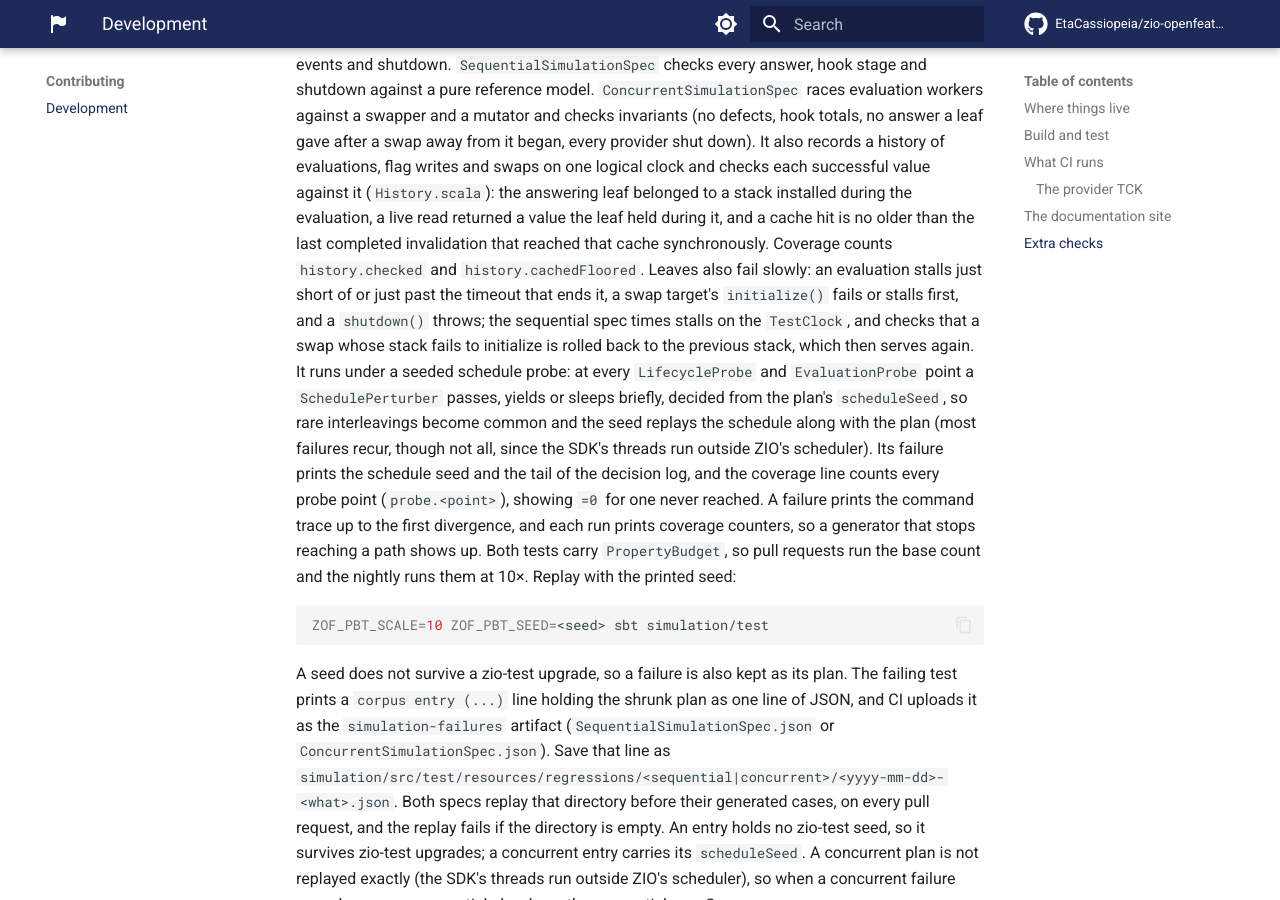
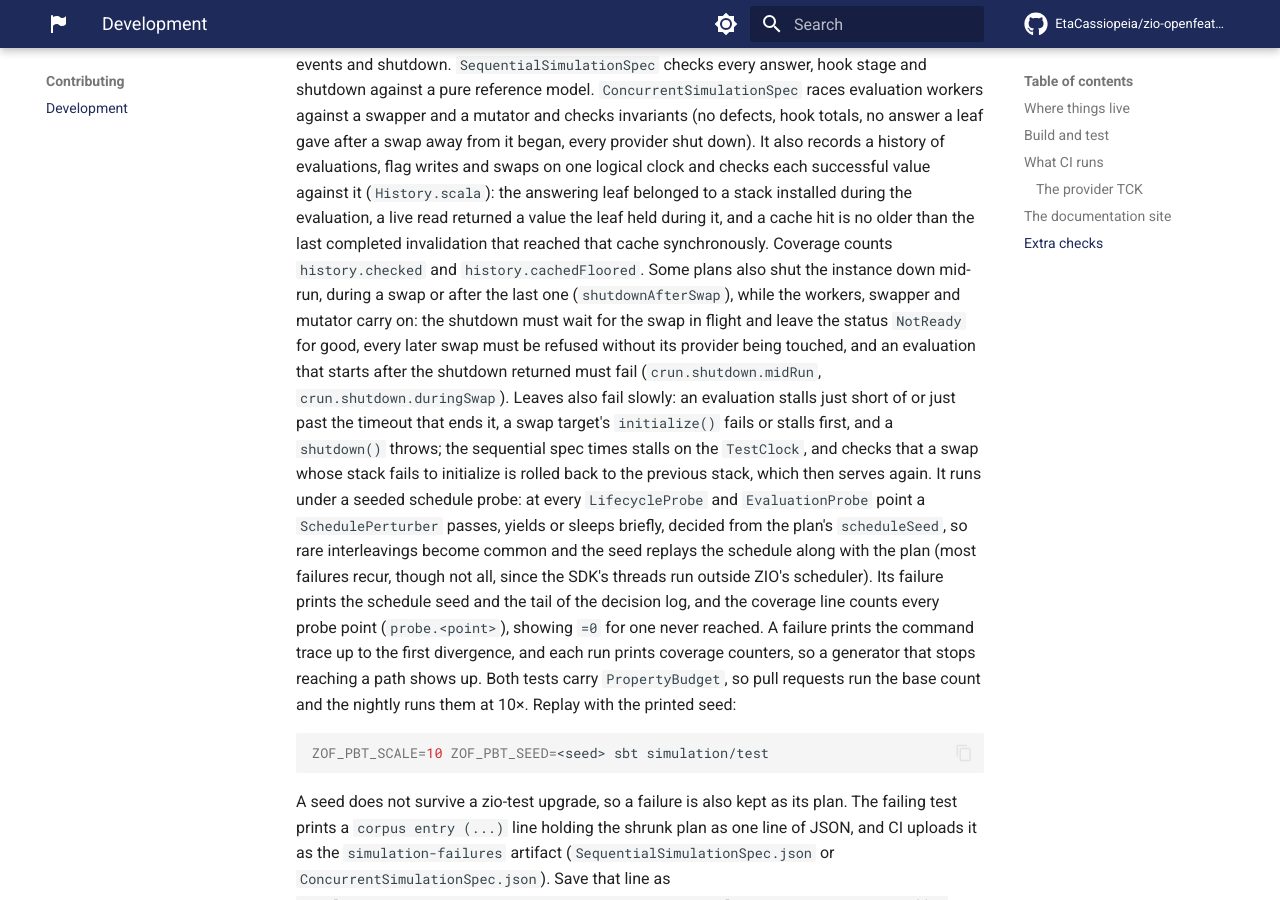
Before and after one commit to EtaCassiopeia/zio-openfeature, an MkDocs documentation site: the page built from docs/development.md, in a window 1280 px wide and 900 px high, scrolled down 4578 px. Built offline with MkDocs 1.6.1 and Material for MkDocs 9.7.7, drawn with Linux system fonts in a browser that asks for light colours; comment, search, counter and statistics services are not loaded.

Commit message:
Let the concurrent simulation shut an instance down mid-run (#1010)

```diff
--- a/docs/development.md
+++ b/docs/development.md
@@ -152,7 +152,11 @@ invariants (no defects, hook totals, no answer a leaf gave after a swap away fro
 down). It also records a history of evaluations, flag writes and swaps on one logical clock and checks each successful
 value against it (`History.scala`): the answering leaf belonged to a stack installed during the evaluation, a live
 read returned a value the leaf held during it, and a cache hit is no older than the last completed invalidation that
-reached that cache synchronously. Coverage counts `history.checked` and `history.cachedFloored`. Leaves also fail slowly: an evaluation stalls just short of or just past the timeout that ends it, a swap target's
+reached that cache synchronously. Coverage counts `history.checked` and `history.cachedFloored`. Some plans also shut
+the instance down mid-run, during a swap or after the last one (`shutdownAfterSwap`), while the workers, swapper and
+mutator carry on: the shutdown must wait for the swap in flight and leave the status `NotReady` for good, every later
+swap must be refused without its provider being touched, and an evaluation that starts after the shutdown returned
+must fail (`crun.shutdown.midRun`, `crun.shutdown.duringSwap`). Leaves also fail slowly: an evaluation stalls just short of or just past the timeout that ends it, a swap target's
 `initialize()` fails or stalls first, and a `shutdown()` throws; the sequential spec times stalls on the `TestClock`,
 and checks that a swap whose stack fails to initialize is rolled back to the previous stack, which then serves again. It runs under a seeded schedule probe: at every `LifecycleProbe` and `EvaluationProbe` point a
 `SchedulePerturber` passes, yields or sleeps briefly, decided from the plan's `scheduleSeed`, so rare interleavings
--- a/formal/lifecycle/README.md
+++ b/formal/lifecycle/README.md
@@ -285,8 +285,12 @@ so a run the trace check skips is still checked here.
 | `ShutDownAtMostOnce`, `TearDownOnce`, `ClosedCleanly` | the simulation's end checks (each leaf shut down exactly once, the end state) | end of run |
 
 `codemutants.py` puts a bug into the code for each of `GateDownWhenIdle`, `OneLockHolder`, `BoundNotShutDown` and
-`NotReadyDuringSwap`, and requires the simulation to fail naming that invariant; it recompiles core per mutant, so CI runs it on main and on demand. `FinalNotReady`'s bug, a late
-event moving a shut-down instance's status, needs a mid-run shutdown, which the concurrent simulation does not make.
+`NotReadyDuringSwap`, and requires the simulation to fail naming that invariant; it recompiles core per mutant, so CI
+runs it on main and on demand. `FinalNotReady` is checked on every run, including those with a mid-run shutdown
+(`shutdownAfterSwap`), but its bug, a late event moving a shut-down instance's status, cannot be reached there: a
+shutdown stops the event bridge before it tears down, and ShuttingDown is sticky until then, so no event moves the
+status after it. With a mid-run shutdown, the
+live checks do catch a shutdown that does not wait for a swap in flight (`OneLockHolder` and `GateDownWhenIdle`).
 
 ## Trace validation
 
```
Also changed, not shown: 3 other files.
